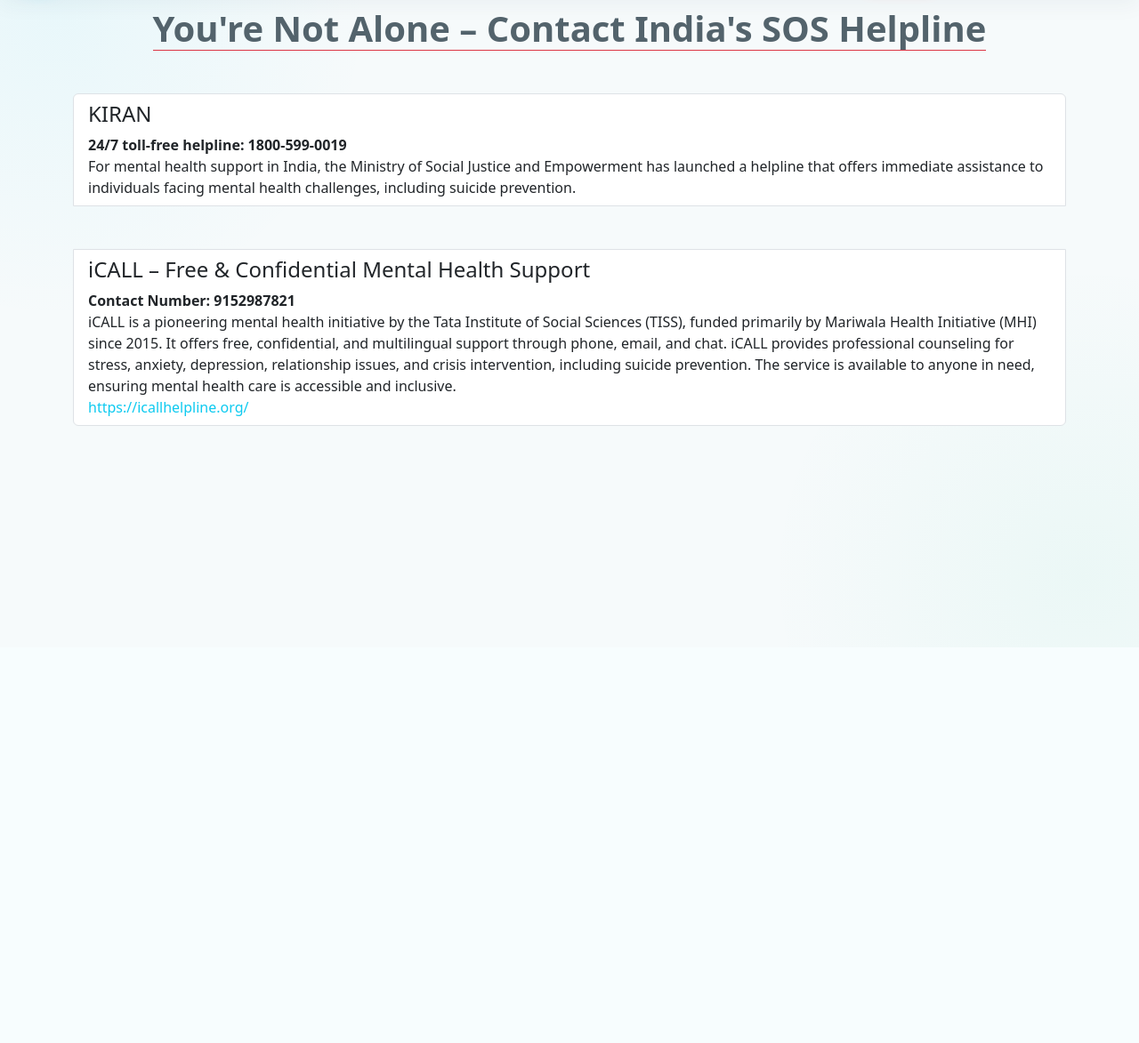
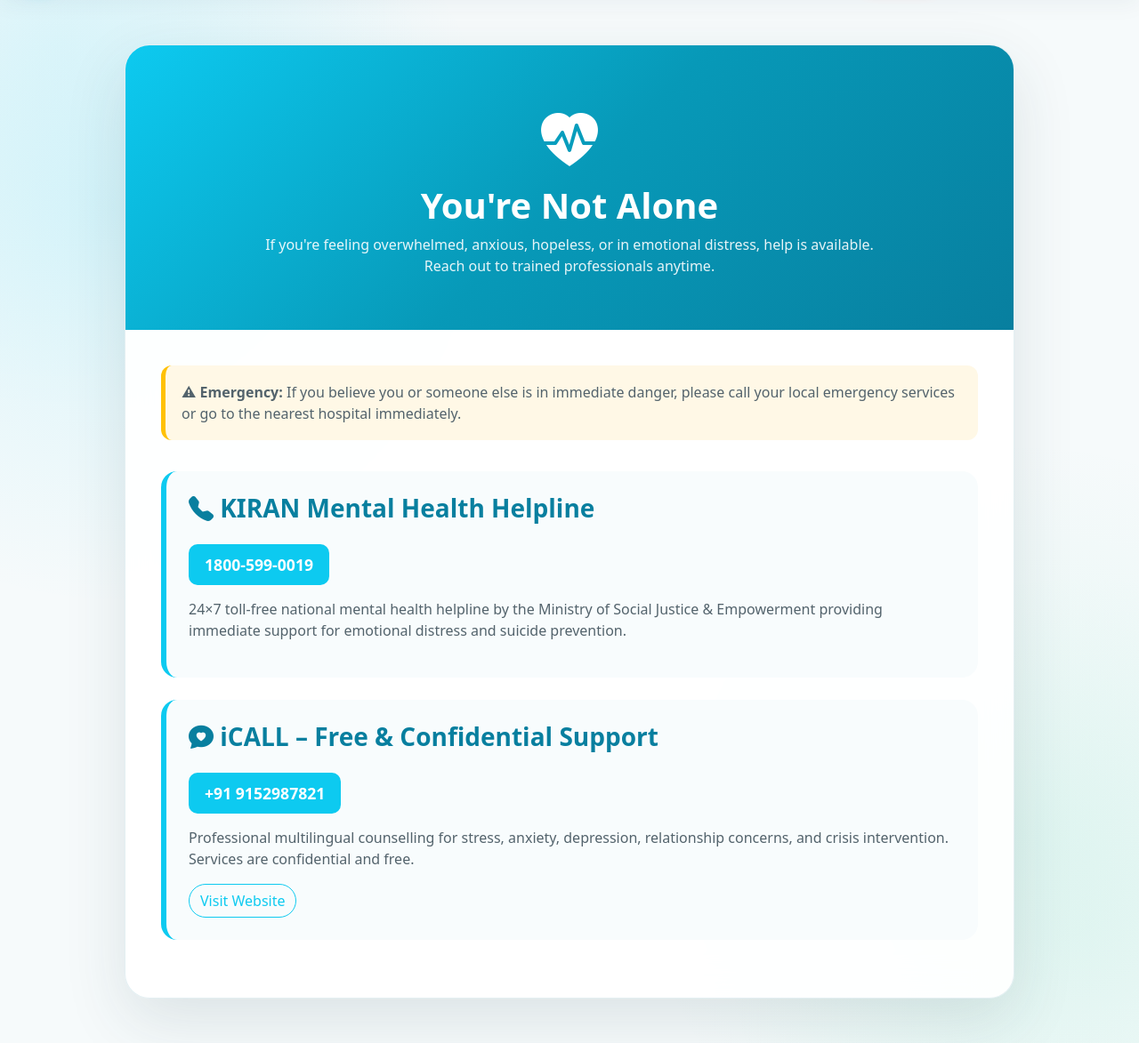
Before and after one commit to Vaibhavipatil09/Wellness_studio, a Python web app: template ChatbotWebsite/templates/sos.html in a window 1280 px wide. Shown: the part 72-1245 px from the top of the page at 89% size. Before the commit the page ends 551 px from the top, so only its background shows below. Run offline with Jinja, Linux system fonts and the light colour scheme; the template is opened without the code that fills it, so the values that code supplies are empty.

Commit message:
changed UI of Sos

```diff
--- a/ChatbotWebsite/templates/sos.html
+++ b/ChatbotWebsite/templates/sos.html
@@ -1,28 +1,176 @@
-{%extends 'layout.html'%}
-{%block content%}
-<div class="container-fluid d-grid">
-    <h1
-      id="about-us-title"
-      class="mx-auto mt-2 mb-5 fw-bold border-bottom border-danger"
-    >
-    You're Not Alone – Contact India's SOS Helpline
-    </h1>
-    <div class="container-sm mx-auto">
-        <ul class="list-group">
-            <li class="list-group-item">
-                <h4>KIRAN</h4>
-                <b>24/7 toll-free helpline: 1800-599-0019</b><br>
-                For mental health support in India, the Ministry of Social Justice and Empowerment has launched a helpline that offers immediate assistance to individuals facing mental health challenges, including suicide prevention. <br>
-            </li>
-            <br>
-            <br>
-            <li class="list-group-item">
-                <h4>iCALL – Free & Confidential Mental Health Support</h4>
-                <b>Contact Number: 9152987821</b><br>
-                iCALL is a pioneering mental health initiative by the Tata Institute of Social Sciences (TISS), funded primarily by Mariwala Health Initiative (MHI) since 2015. It offers free, confidential, and multilingual support through phone, email, and chat. iCALL provides professional counseling for stress, anxiety, depression, relationship issues, and crisis intervention, including suicide prevention. The service is available to anyone in need, ensuring mental health care is accessible and inclusive. <br>
-                <a class="link-info text-decoration-none" href="https://icallhelpline.org/" target="_blank">https://icallhelpline.org/</a><br>
-            </li>
-        </ul>
+{% extends "layout.html" %}
+{% block content %}
+
+<style>
+.sos-page{
+    min-height:calc(100vh - 72px);
+    padding:50px 20px;
+    background:
+        radial-gradient(circle at 10% 20%, rgba(13,202,240,.12), transparent 30%),
+        radial-gradient(circle at 90% 80%, rgba(32,201,151,.08), transparent 30%);
+}
+
+.sos-card{
+    max-width:1000px;
+    margin:auto;
+    background:rgba(255,255,255,.92);
+    backdrop-filter:blur(20px);
+    border-radius:28px;
+    overflow:hidden;
+    box-shadow:0 25px 70px rgba(31,67,77,.12);
+    border:1px solid rgba(220,235,239,.8);
+}
+
+.sos-header{
+    padding:60px 40px;
+    text-align:center;
+    color:#fff;
+    background:linear-gradient(135deg,#0dcaf0,#0799b8,#087f9f);
+}
+
+.sos-header i{
+    font-size:4rem;
+    margin-bottom:20px;
+}
+
+.sos-header h1{
+    font-weight:800;
+}
+
+.sos-header p{
+    opacity:.9;
+    max-width:700px;
+    margin:auto;
+}
+
+.sos-body{
+    padding:40px;
+}
+
+.helpline-card{
+    border:none;
+    border-radius:18px;
+    padding:25px;
+    margin-bottom:25px;
+    background:#f8fcfd;
+    transition:.25s;
+    border-left:6px solid #0dcaf0;
+}
+
+.helpline-card:hover{
+    transform:translateY(-5px);
+    box-shadow:0 12px 30px rgba(13,202,240,.15);
+}
+
+.helpline-title{
+    color:#087f9f;
+    font-weight:700;
+}
+
+.helpline-number{
+    display:inline-block;
+    margin:15px 0;
+    padding:10px 18px;
+    border-radius:10px;
+    background:#0dcaf0;
+    color:#fff;
+    font-weight:700;
+    font-size:1.1rem;
+    text-decoration:none;
+}
+
+.note-box{
+    background:#fff8e6;
+    border-left:5px solid #ffc107;
+    border-radius:12px;
+    padding:18px;
+    margin-bottom:35px;
+}
+
+@media(max-width:768px){
+    .sos-header{
+        padding:40px 20px;
+    }
+
+    .sos-body{
+        padding:25px;
+    }
+}
+</style>
+
+<div class="sos-page">
+
+    <div class="sos-card">
+
+        <div class="sos-header">
+            <i class="bi bi-heart-pulse-fill"></i>
+
+            <h1>You're Not Alone</h1>
+
+            <p>
+                If you're feeling overwhelmed, anxious, hopeless, or in emotional
+                distress, help is available. Reach out to trained professionals
+                anytime.
+            </p>
+        </div>
+
+        <div class="sos-body">
+
+            <div class="note-box">
+                <strong>⚠ Emergency:</strong>
+                If you believe you or someone else is in immediate danger,
+                please call your local emergency services or go to the nearest
+                hospital immediately.
+            </div>
+
+            <div class="helpline-card">
+
+                <h3 class="helpline-title">
+                    <i class="bi bi-telephone-fill"></i>
+                    KIRAN Mental Health Helpline
+                </h3>
+
+                <a href="tel:18005990019" class="helpline-number">
+                    1800-599-0019
+                </a>
+
+                <p>
+                    24×7 toll-free national mental health helpline by the
+                    Ministry of Social Justice & Empowerment providing immediate
+                    support for emotional distress and suicide prevention.
+                </p>
+
+            </div>
+
+            <div class="helpline-card">
+
+                <h3 class="helpline-title">
+                    <i class="bi bi-chat-heart-fill"></i>
+                    iCALL – Free & Confidential Support
+                </h3>
+
+                <a href="tel:9152987821" class="helpline-number">
+                    +91 9152987821
+                </a>
+
+                <p>
+                    Professional multilingual counselling for stress, anxiety,
+                    depression, relationship concerns, and crisis intervention.
+                    Services are confidential and free.
+                </p>
+
+                <a class="btn btn-outline-info rounded-pill"
+                   href="https://icallhelpline.org/"
+                   target="_blank">
+                    Visit Website
+                </a>
+
+            </div>
+
+        </div>
+
     </div>
+
 </div>
-{%endblock content%}
+
+{% endblock content %}
```
